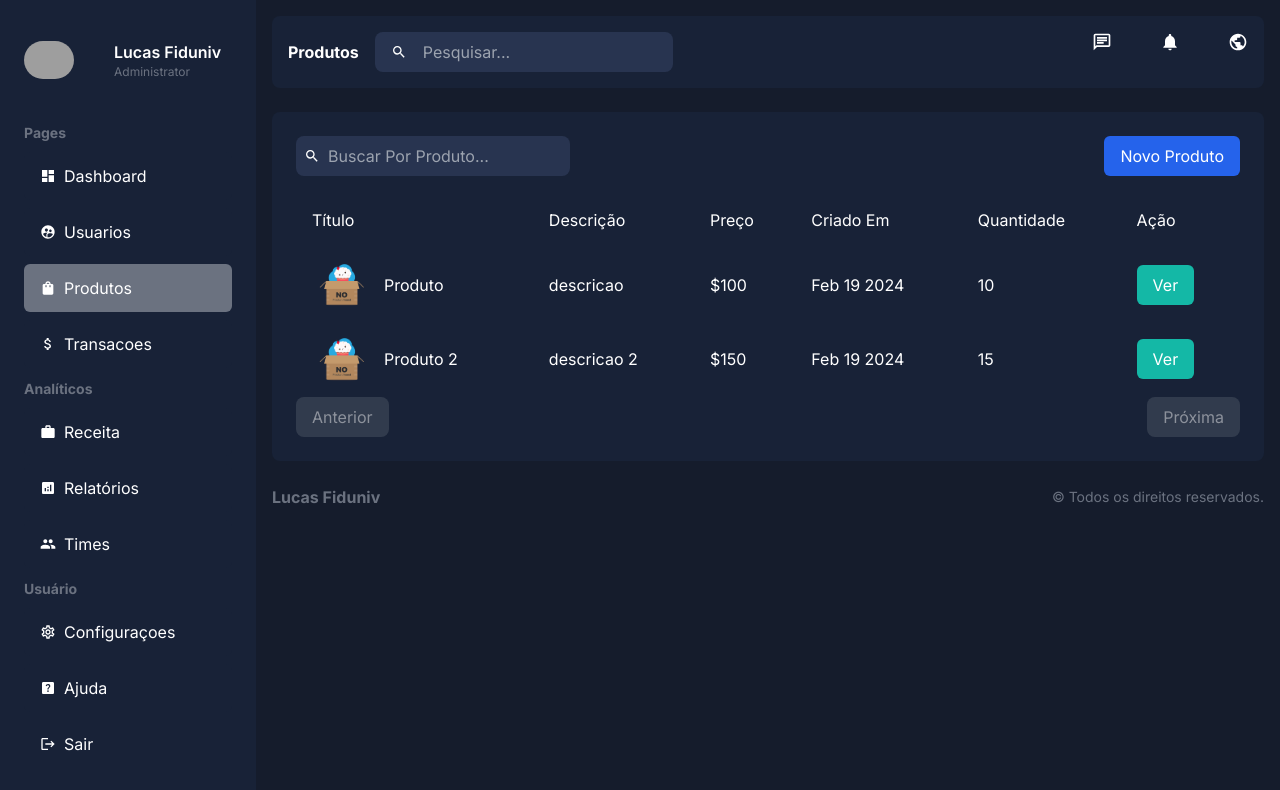
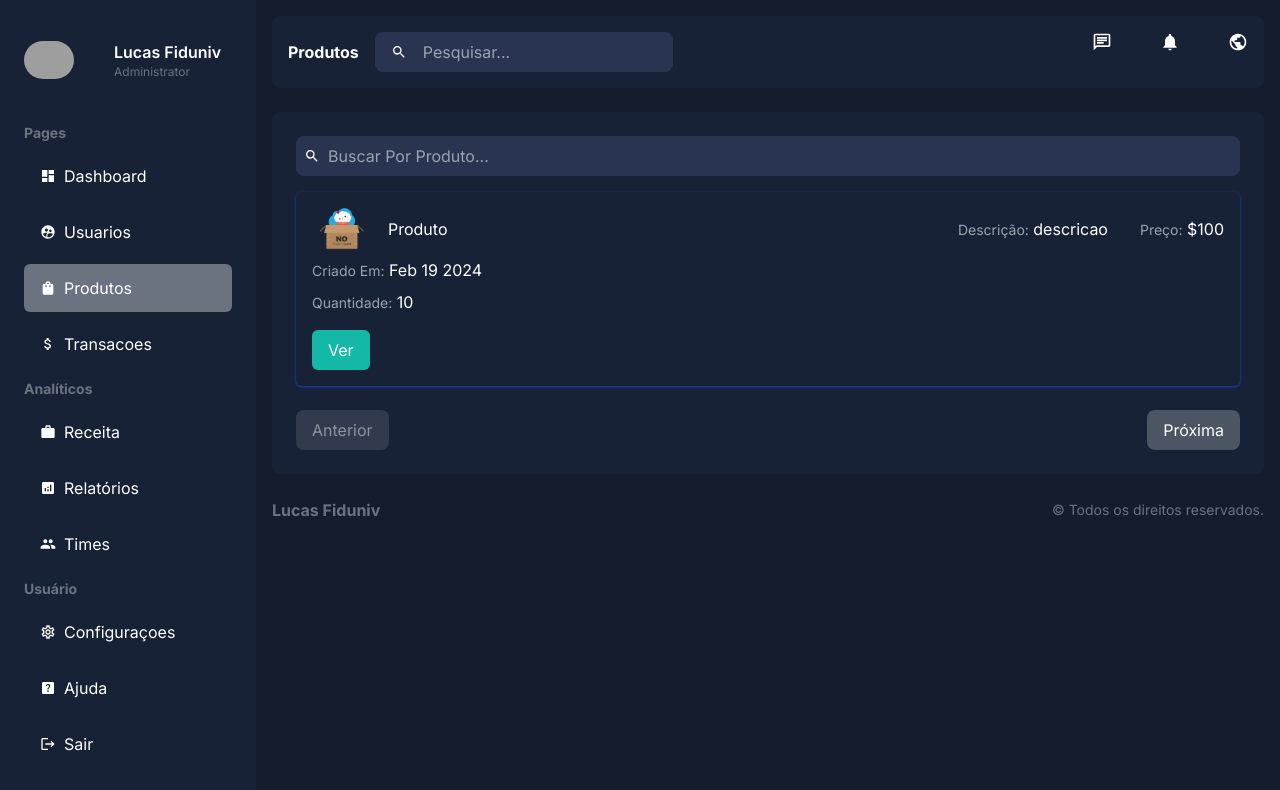
Before and after one commit to lucasfiduniv/Dashboard-nextjs, a Next.js app: page /dashboard/products in a window 1280 px wide. Shown: the top 790 px of the page. Built offline with nearby package versions, Linux system fonts and the light colour scheme; grey boxes are pictures that could not be loaded.

Commit message:
fix: atualizando a pagina de paginacao e a pagina de detalhes do usuario

```diff
--- a/app/dashboard/products/page.tsx
+++ b/app/dashboard/products/page.tsx
@@ -28,6 +28,15 @@ const productsData = [
     stock: 15,
     img: "",
   },
+  {
+    id: 3,
+    title: "Produto 2",
+    desc: "descricao 2",
+    price: 150,
+    createdAt: new Date(),
+    stock: 15,
+    img: "",
+  },
 ];
 
 const ProductsPage = async ({
@@ -38,37 +47,25 @@ const ProductsPage = async ({
   const q = searchParams?.q || "";
   const page = searchParams?.page || 1;
   const count = productsData.length;
-  const ITEMS_PER_PAGE = 5;
+  const ITEMS_PER_PAGE = 1;
   const startIndex = (page - 1) * ITEMS_PER_PAGE;
   const endIndex = startIndex + ITEMS_PER_PAGE;
   const products = productsData.slice(startIndex, endIndex);
+  const totalPages = Math.ceil(count / ITEMS_PER_PAGE);
+  const showPagination = totalPages > 1 && page < totalPages;
 
   return (
     <div className="bg-[#182237] p-6 rounded-lg mt-6">
-      <div className="flex items-center justify-between mb-4">
+      <div className="mb-4">
         <Search placeholder="Buscar Por Produto..." />
-        <Link href="/dashboard/products/add">
-          <button className="px-4 py-2 bg-blue-600 hover:bg-blue-800 text-white rounded-md">
-            Novo Produto
-          </button>
-        </Link>
       </div>
-      <table className="w-full">
-        <thead>
-          <tr>
-            <td className="p-4">Título</td>
-            <td className="p-4">Descrição</td>
-            <td className="p-4">Preço</td>
-            <td className="p-4">Criado Em</td>
-            <td className="p-4">Quantidade</td>
-            <td className="p-4">Ação</td>
-          </tr>
-        </thead>
-        <tbody>
       {products.map((product) => (
-            <tr key={product.id}>
-              <td className="p-4">
-                <div className="flex items-center gap-3">
+        <div
+          key={product.id}
+          className="mb-6 bg-[#182237] p-4 rounded-md hover:shadow-[3px_3px_0px_0px_rgba(0,59,255)] shadow shadow-blue-800"
+        >
+          <div className="flex flex-col md:flex-row md:items-center md:justify-between ">
+            <div className="mb-2 md:mb-0 flex items-center gap-4">
               {product.img ? (
                 <Image
                   src={product.img}
@@ -86,35 +83,37 @@ const ProductsPage = async ({
                   className="rounded-full"
                 />
               )}
-                  {product.title}
+              <span>{product.title}</span>
             </div>
-              </td>
-              <td className="p-4">{product.desc}</td>
-              <td className="p-4">${product.price}</td>
-              <td className="p-4">
-                {product.createdAt?.toString().slice(4, 16)}
-              </td>
-              <td className="p-4">{product.stock}</td>
-              <td className="p-4">
-                <div className="flex gap-4">
+            <div className="flex flex-col md:flex-row md:items-center md:gap-4">
+              <div className="md:mr-4">
+                <span className="text-sm text-gray-400">Descrição:</span>{" "}
+                <span>{product.desc}</span>
+              </div>
+              <div>
+                <span className="text-sm text-gray-400">Preço:</span>{" "}
+                <span>${product.price}</span>
+              </div>
+            </div>
+          </div>
+          <div className="mt-2">
+            <span className="text-sm text-gray-400">Criado Em:</span>{" "}
+            <span>{product.createdAt?.toString().slice(4, 16)}</span>
+          </div>
+          <div className="mt-2">
+            <span className="text-sm text-gray-400">Quantidade:</span>{" "}
+            <span>{product.stock}</span>
+          </div>
+          <div className="mt-4 flex gap-4">
             <Link href={`/dashboard/products/${product.id}`}>
-                    <button className="px-4 py-2 bg-teal-500 text-white rounded-md">
+              <button className="px-4 py-2 bg-teal-500 hover:bg-teal-700 text-white rounded-md">
                 Ver
               </button>
             </Link>
-                  {/* <form action={deleteProduct}>
-                    <input type="hidden" name="id" value={product.id} />
-                    <button className="px-4 py-2 bg-crimson text-white rounded-md">
-                      Delete
-                    </button>
-                  </form> */}
           </div>
-              </td>
-            </tr>
+        </div>
       ))}
-        </tbody>
-      </table>
-      <Pagination count={Math.ceil(count / ITEMS_PER_PAGE)} />
+      {showPagination && <Pagination count={totalPages} />}
     </div>
   );
 };
--- a/app/dashboard/users/[id]/page.tsx
+++ b/app/dashboard/users/[id]/page.tsx
@@ -13,20 +13,25 @@ const SingleUserPage = ({ params }) => {
 
   return (
     <div className="flex gap-10 mt-20">
-      <div className="w-2/5 bg-gray-800 p-8 rounded-lg">
-        <div className="relative w-40 h-72 mb-4 rounded-lg overflow-hidden">
+      <div className="w-1/5 bg-gray-800 p-8 rounded-lg">
+        <div className="relative  mb-4 rounded-full overflow-hidden">
           <Image
             src={user.img || "/avatar.svg"}
             alt=""
             layout="full"
             objectFit="cover"
-            width={100}
-            height={100}
+            width={220}
+            height={200}
           />
         </div>
+        <button className="bg-blue-500 hover:bg-blue-700 text-white font-bold py-2 px-4 rounded">
+          Atualizar
+        </button>
+        <input type="file" accept="image/*" style={{ display: "none" }} />
         <p className="font-bold text-white">{user.username}</p>
       </div>
-      <div className="w-3/5 bg-gray-800 p-8 rounded-lg">
+      <div className="w-4/5 bg-gray-800 p-8 rounded-lg">
+        <p className="mb-10 font-extrabold text-xl">Informações do Usuario</p>
         <form onSubmit={handleUpdateUser} className="flex flex-col gap-4">
           <input type="hidden" name="id" value={user.id} />
           <label htmlFor="username" className="text-sm text-white">
@@ -40,6 +45,30 @@ const SingleUserPage = ({ params }) => {
             className="bg-gray-700 rounded-md px-4 py-2 text-white"
             onChange={(e) => setUser({ ...user, username: e.target.value })}
           />
+          <label htmlFor="username" className="text-sm text-white">
+            Email
+          </label>
+          <input
+            type="text"
+            id="username"
+            name="username"
+            placeholder={user.username}
+            className="bg-gray-700 rounded-md px-4 py-2 text-white"
+            onChange={(e) => setUser({ ...user, username: e.target.value })}
+          />
+
+          <label htmlFor="username" className="text-sm text-white">
+            Telefone
+          </label>
+          <input
+            type="text"
+            id="username"
+            name="username"
+            placeholder={user.username}
+            className="bg-gray-700 rounded-md px-4 py-2 text-white"
+            onChange={(e) => setUser({ ...user, username: e.target.value })}
+          />
+
           <button
             type="submit"
             className="bg-blue-500 rounded-md px-4 py-2 text-white mt-4 hover:bg-blue-600"
--- a/app/dashboard/users/page.tsx
+++ b/app/dashboard/users/page.tsx
@@ -24,6 +24,15 @@ const usersData = [
     isActive: false,
     img: null,
   },
+  {
+    id: 3,
+    username: "Usuário 3",
+    email: "usuario2@example.com",
+    createdAt: new Date(),
+    isAdmin: true,
+    isActive: false,
+    img: null,
+  },
 ];
 
 interface UsersPageProps {
@@ -36,12 +45,14 @@ interface UsersPageProps {}
 const UsersPage = async ({ searchParams }: UsersPageProps) => {
   const q = searchParams?.q || "";
   const page = searchParams?.page || 1;
-
-  const ITEMS_PER_PAGE = 10;
+  const count = usersData.length;
+  const ITEMS_PER_PAGE = 2;
   const startIndex = (page - 1) * ITEMS_PER_PAGE;
   const endIndex = startIndex + ITEMS_PER_PAGE;
   const users = usersData.slice(startIndex, endIndex);
-
+  const products = usersData.slice(startIndex, endIndex);
+  const totalPages = Math.ceil(count / ITEMS_PER_PAGE);
+  const showPagination = totalPages > 1 && page < totalPages;
   return (
     <div className="bg-[#182237] p-6 rounded-lg mt-6">
       <div className="mb-4">
--- a/app/ui/dashboard/pagination/pagination.tsx
+++ b/app/ui/dashboard/pagination/pagination.tsx
@@ -1,24 +1,26 @@
 "use client";
 import { usePathname, useRouter, useSearchParams } from "next/navigation";
+import { useState, useEffect } from "react";
 
 const Pagination = ({ count }: any) => {
   const searchParams = useSearchParams();
   const { replace } = useRouter();
   const pathname = usePathname();
+  const [page, setPage] = useState(1);
 
-  const page = parseInt(searchParams.get("page") || "1");
+  useEffect(() => {
+    const currentPage = parseInt(searchParams.get("page") || "1");
+    setPage(currentPage);
+  }, [searchParams]);
 
-  const params = new URLSearchParams(searchParams);
-  const ITEM_PER_PAGE = 2;
+  const ITEM_PER_PAGE = 1;
 
-  const hasPrev = ITEM_PER_PAGE * (page - 1) > 0;
-  const hasNext = ITEM_PER_PAGE * (page - 1) + ITEM_PER_PAGE < count;
+  const hasPrev = page > 1;
+  const hasNext = page * ITEM_PER_PAGE < count;
 
   const handleChangePage = (type: string) => {
-    type === "prev"
-      ? params.set("page", (page - 1).toString())
-      : params.set("page", (page + 1).toString());
-    replace(`${pathname}?${params}`);
+    const nextPage = type === "prev" ? page - 1 : page + 1;
+    replace(`${pathname}?page=${nextPage}`);
   };
 
   return (
```
Lines whose indentation alone changed are shown as unchanged.
